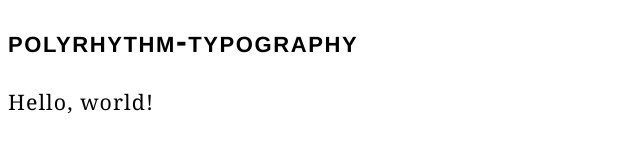
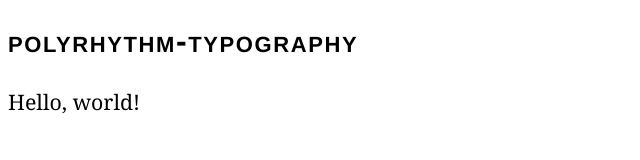
Before and after one commit to ShiftbrainStd/polyrhythm-typography, a website: page demo/default.html in a window 1280 px wide. Shown: the full height of the page, 0-640 px from the left. Drawn offline with nearby package versions, Linux system fonts and the light colour scheme; files that its build step writes are made by us from their sources.

Commit message:
Update demo

```diff
--- a/demo/_theme.scss
+++ b/demo/_theme.scss
@@ -2,7 +2,6 @@
 $textstyle-body: (
   "typeface": "serif",
   "sizes": (0, 3),
-  "tracking": 50,
   "features": ("onum"),
   "breakpoints": (
     "md": (
@@ -18,5 +17,4 @@
   "sizes": (4, 1),
   "case": "all-small-caps",
   "tracking": 50,
-  "features": ("onum"),
 );
```
